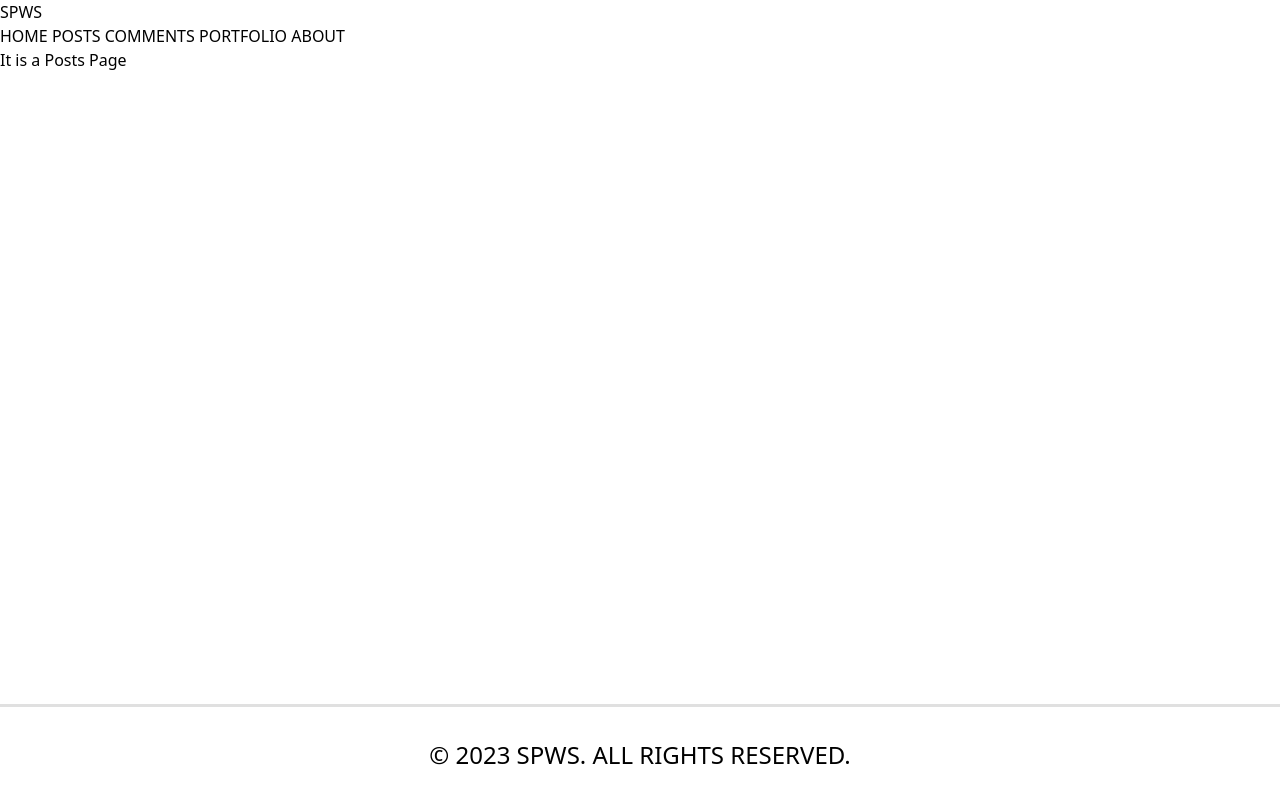
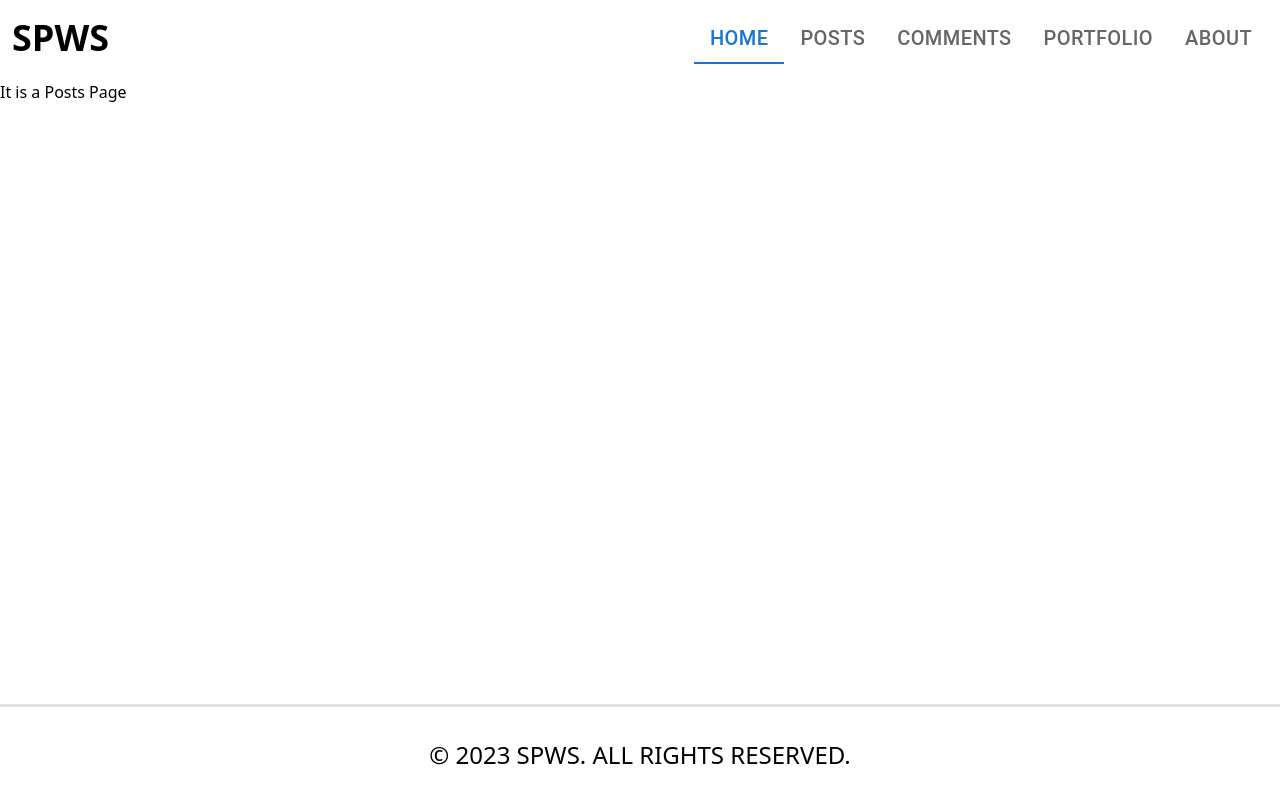
Before and after one commit to AlexKomanov/nextjs-blog, a Next.js app: page /posts in a window 1280 px wide. Built offline with nearby package versions, Linux system fonts and the light colour scheme.

Commit message:
refactoring of the NavBar.tsx

```diff
--- a/src/components/NavBar.tsx
+++ b/src/components/NavBar.tsx
@@ -1,15 +1,12 @@
 import Link from 'next/link'
 import React from 'react'
+import NavBarTabs from './NavBarTabs'
 
 const NavBar = () => {
   return (
-    <div>
-      <h1><Link href="/">SPWS</Link></h1>
-      <Link href="/">HOME</Link>
-      <Link href="/posts"> POSTS</Link>
-      <Link href="/comments"> COMMENTS</Link>
-      <Link href="/portfolio"> PORTFOLIO</Link>
-      <Link href="/about"> ABOUT</Link>
+    <div className='mb-4 font-bold flex justify-between items-center m-3'>
+      <h1 className='text-4xl'><Link href="/">SPWS</Link></h1>
+      <NavBarTabs />
     </div>
 
   )
```
